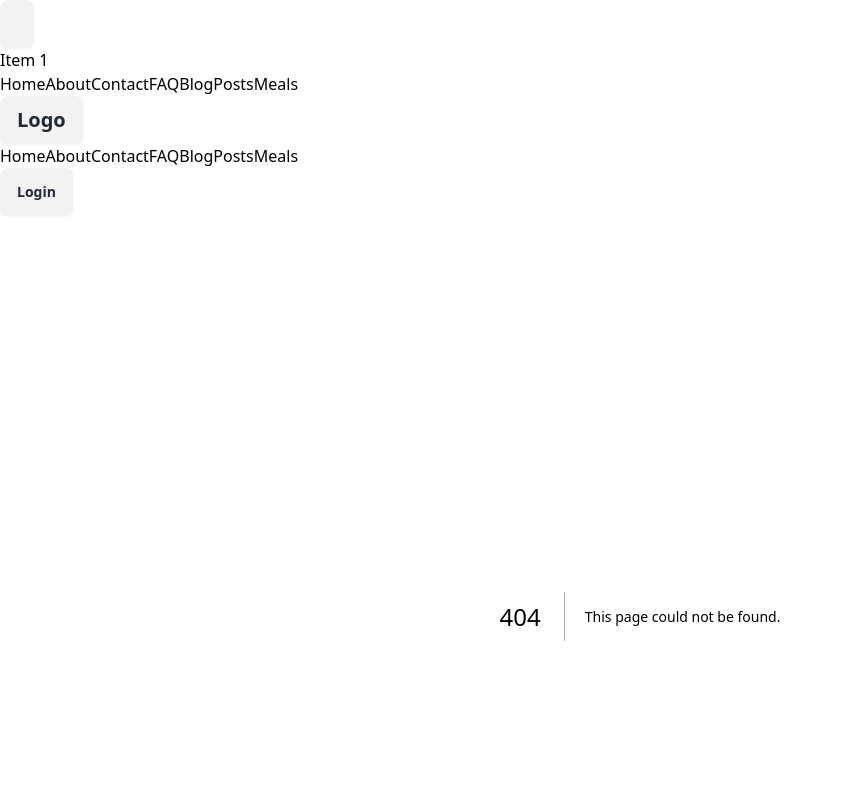
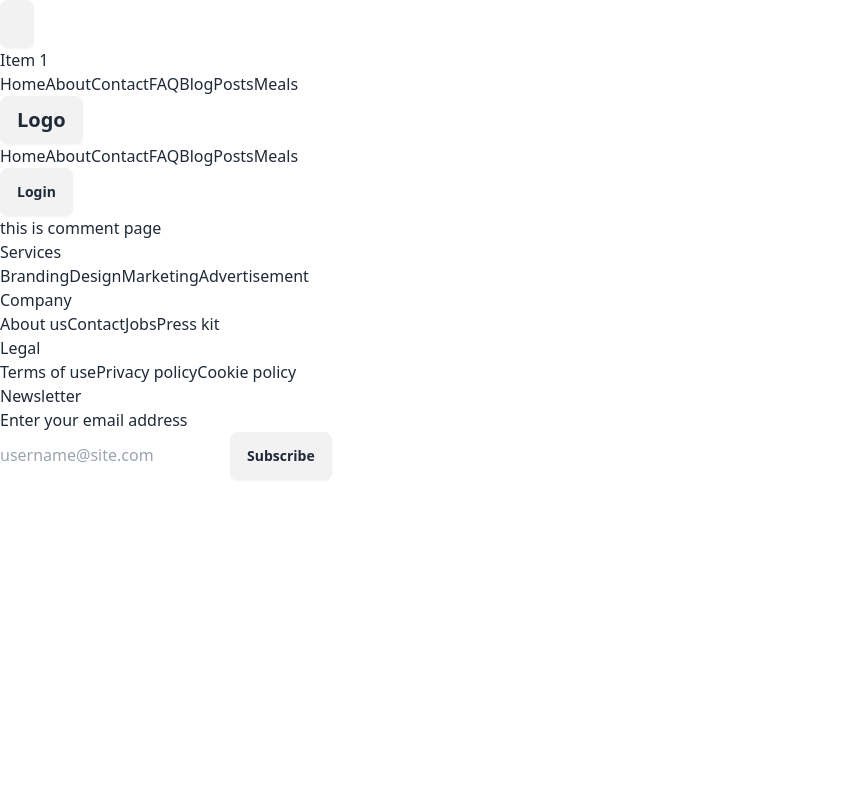
Before and after one commit to MdAlAmin212104/Practice_Nextjs, a Next.js app: page /comments in a window 1280 px wide. Before the commit this address had no page. Shown: the top 800 px of the page, without its empty margins (0-843 px from the left). Built offline with nearby package versions, Linux system fonts and the light colour scheme.

Commit message:
new comment route added

```diff
--- /dev/null
+++ b/src/app/comments/api/route.js
@@ -0,0 +1,5 @@
+export async function GET (){
+    return Response.json({
+        massage : 'this is a comment section',
+    })
+}
--- /dev/null
+++ b/src/app/comments/page.jsx
@@ -0,0 +1,11 @@
+import React from 'react';
+
+const page = () => {
+    return (
+        <div>
+            this is comment page
+        </div>
+    );
+};
+
+export default page;
```
